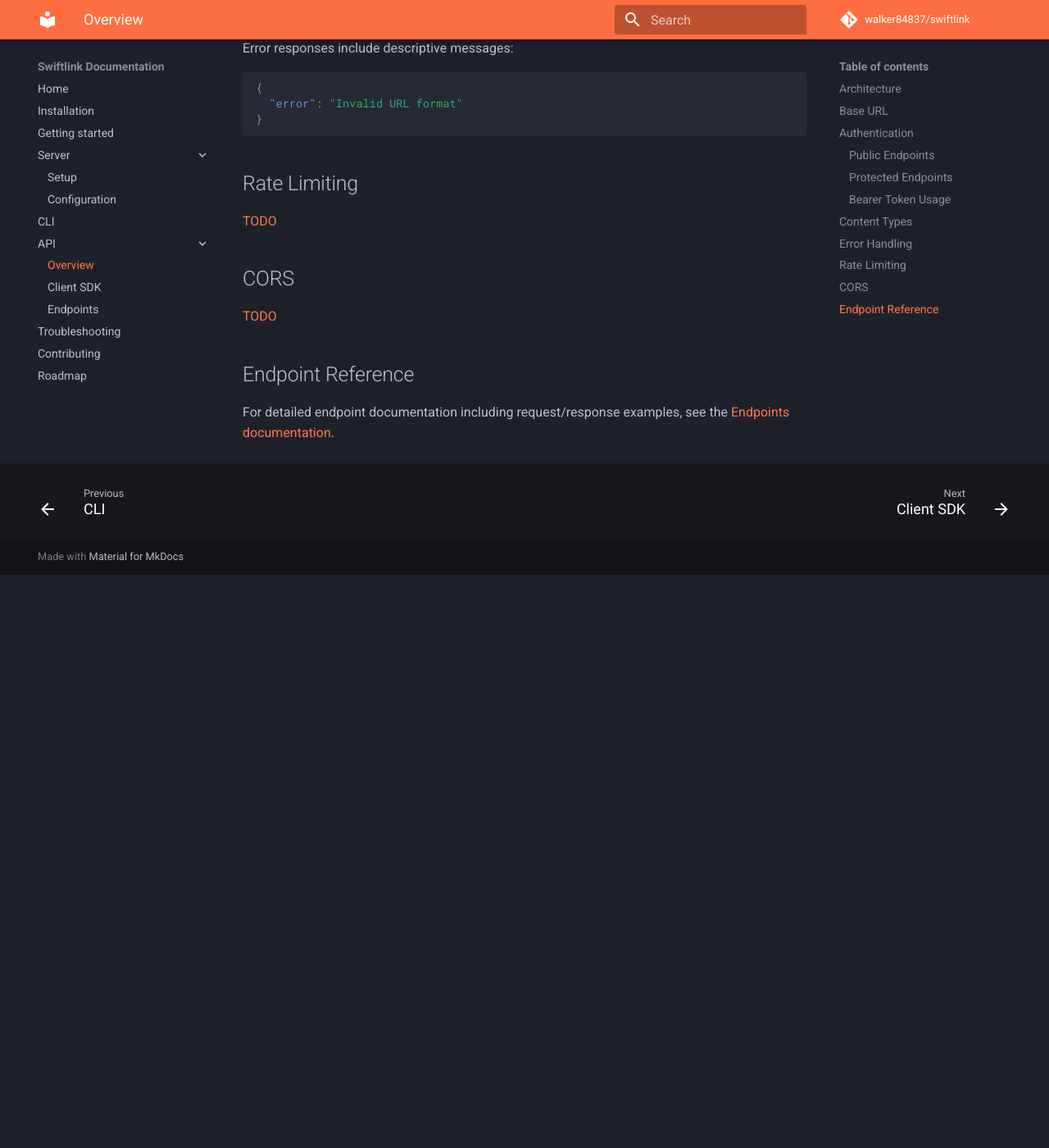
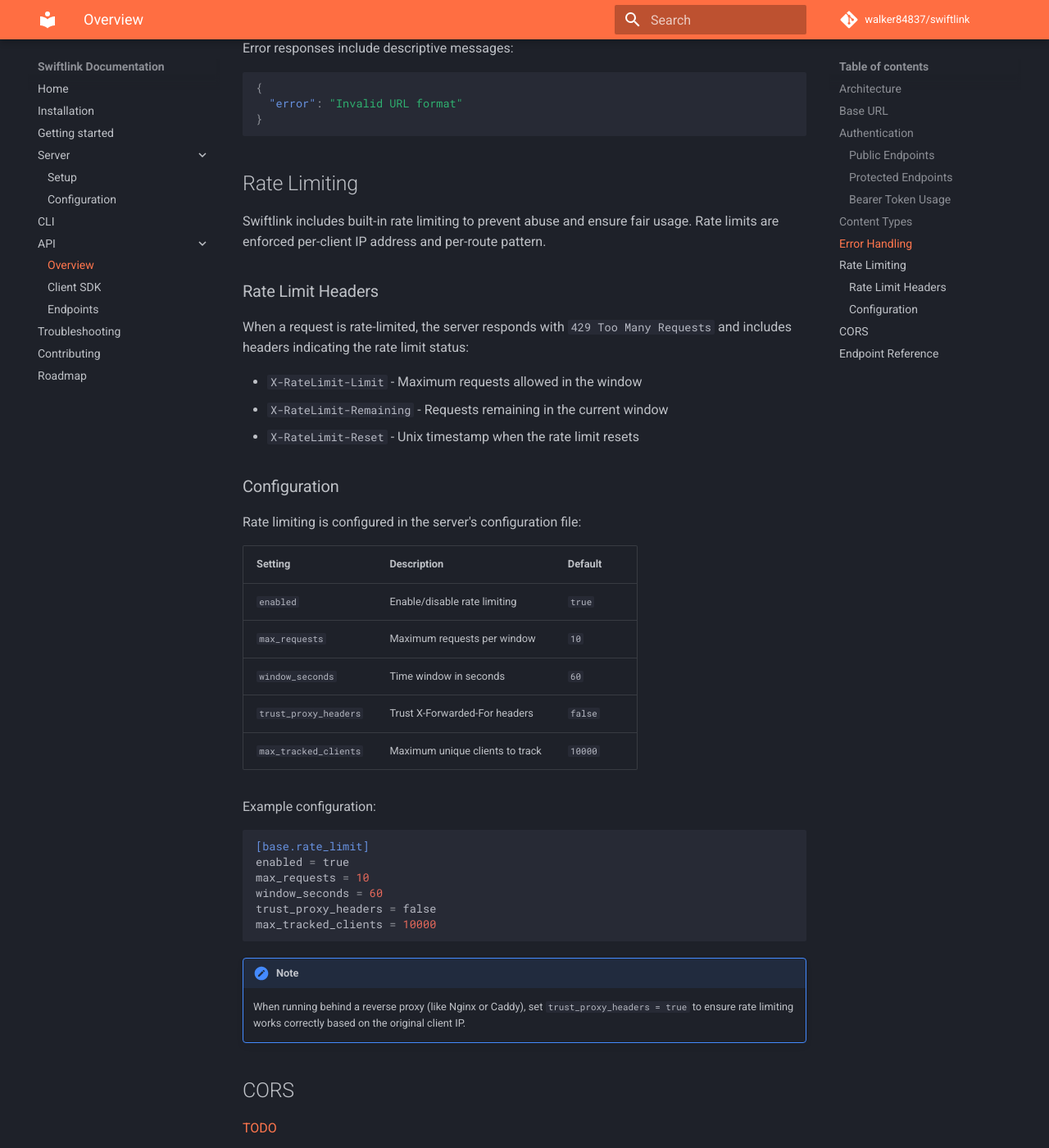
Before and after one commit to walker84837/swiftlink, an MkDocs documentation site: the page built from docs/content/api/index.md, in a window 1280 px wide and 1400 px high, scrolled down 1797 px. Shown: the whole window at 82% size. Built offline with MkDocs 1.6.1 and Material for MkDocs 9.7.7, drawn with Linux system fonts in a browser that asks for light colours; comment, search, counter and statistics services are not loaded; before the commit the page ends 2498 px from its top, so only the background shows below that.

Commit message:
feat: add docs for postgres config + rate limiting

````diff
--- a/docs/content/api/index.md
+++ b/docs/content/api/index.md
@@ -72,7 +72,41 @@
 
 ## Rate Limiting
 
-[TODO](../roadmap.md)
+Swiftlink includes built-in rate limiting to prevent abuse and ensure fair usage. Rate limits are enforced per-client IP address and per-route pattern.
+
+### Rate Limit Headers
+
+When a request is rate-limited, the server responds with `429 Too Many Requests` and includes headers indicating the rate limit status:
+
+- `X-RateLimit-Limit` - Maximum requests allowed in the window
+- `X-RateLimit-Remaining` - Requests remaining in the current window
+- `X-RateLimit-Reset` - Unix timestamp when the rate limit resets
+
+### Configuration
+
+Rate limiting is configured in the server's configuration file:
+
+| Setting | Description | Default |
+|---------|-------------|---------|
+| `enabled` | Enable/disable rate limiting | `true` |
+| `max_requests` | Maximum requests per window | `10` |
+| `window_seconds` | Time window in seconds | `60` |
+| `trust_proxy_headers` | Trust X-Forwarded-For headers | `false` |
+| `max_tracked_clients` | Maximum unique clients to track | `10000` |
+
+Example configuration:
+
+```toml
+[base.rate_limit]
+enabled = true
+max_requests = 10
+window_seconds = 60
+trust_proxy_headers = false
+max_tracked_clients = 10000
+```
+
+!!! note
+    When running behind a reverse proxy (like Nginx or Caddy), set `trust_proxy_headers = true` to ensure rate limiting works correctly based on the original client IP.
 
 ## CORS
 
````
Also changed, not shown: docs/content/contributing.md (+25 -8 lines), docs/content/server/configuration.md (+5 -0 lines).
